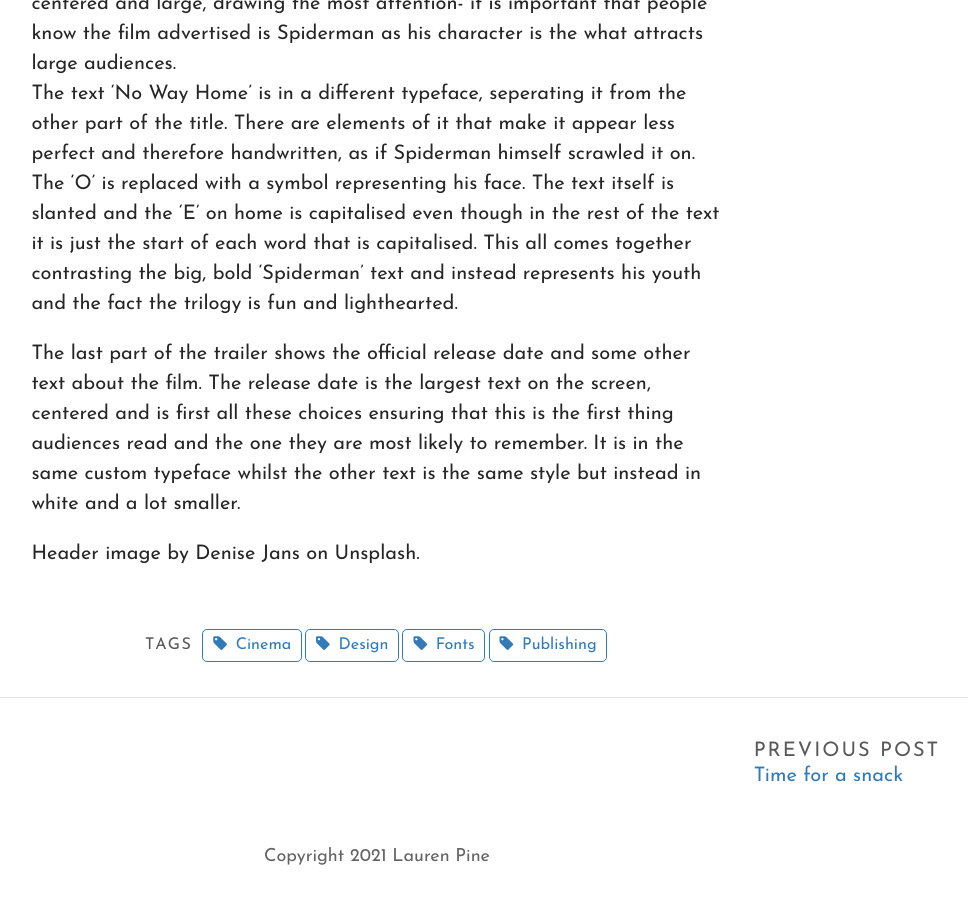
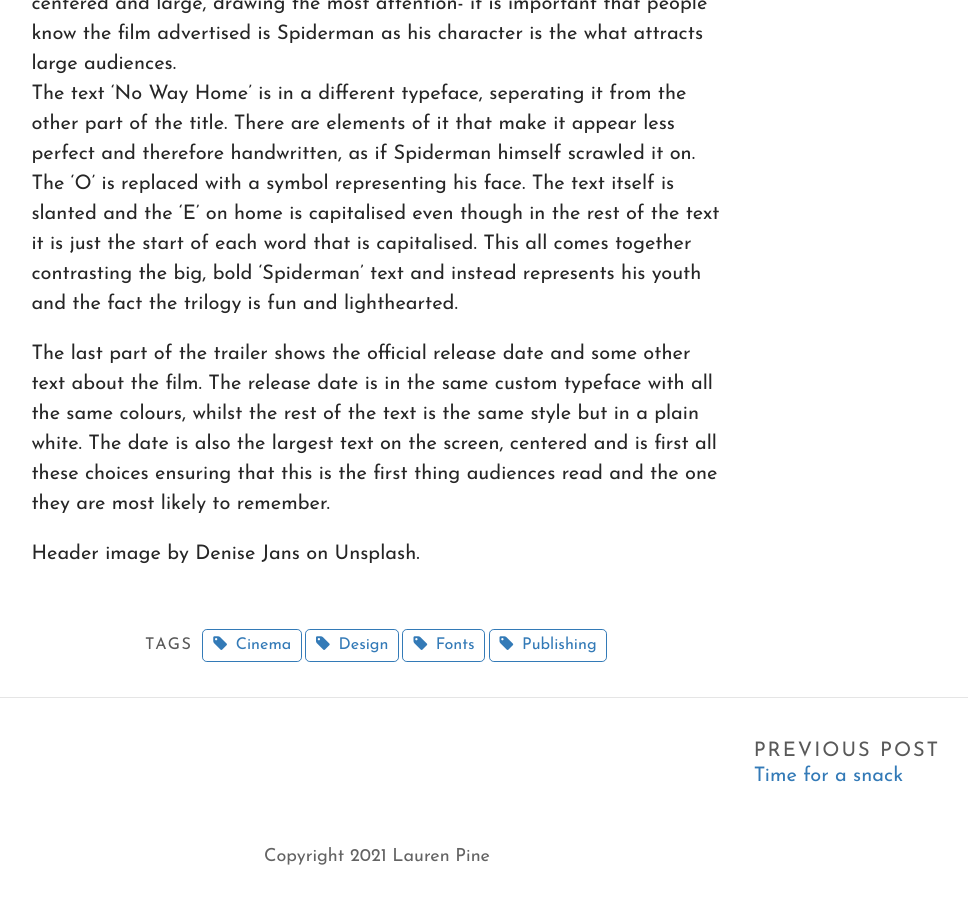
Before and after one commit to laurenlouisap/typography, a Jekyll site: the page built from _posts/2021-11-08-you-love-them-or-you-hate-them-its-the-trailers.md, in a window 1280 px wide and 900 px high, scrolled down 3509 px. Shown: the whole window, without its empty margins (263-1231 px from the left). Built offline with Jekyll 4.4.1, drawn with Linux system fonts in a browser that asks for light colours; some web fonts are replaced.

Commit message:
Update Post “2021-11-08-you-love-them-or-you-hate-them-its-the-trailers”

```diff
--- a/_posts/2021-11-08-you-love-them-or-you-hate-them-its-the-trailers.md
+++ b/_posts/2021-11-08-you-love-them-or-you-hate-them-its-the-trailers.md
@@ -51,6 +51,6 @@ Each film in the three Tom Holland Spiderman trilogy uses this typeface but in s
 On the title screen 'Spiderman' is in same typeface as earlier and is centered and large, drawing the most attention- it is important that people know the film advertised is Spiderman as his character is the what attracts large audiences. \
 The text 'No Way Home' is in a different typeface, seperating it from the other part of the title. There are elements of it that make it appear less perfect and therefore handwritten, as if Spiderman himself scrawled it on. The 'O' is replaced with a symbol representing his face. The text itself is slanted and the 'E' on home is capitalised even though in the rest of the text it is just the start of each word that is capitalised. This all comes together contrasting the big, bold 'Spiderman' text and instead represents his youth and the fact the trilogy is fun and lighthearted.
 
-The last part of the trailer shows the official release date and some other text about the film. The release date is the largest text on the screen, centered and is first all these choices ensuring that this is the first thing audiences read and the one they are most likely to remember. It is in the same custom typeface whilst the other text is the same style but instead in white and a lot smaller.
+The last part of the trailer shows the official release date and some other text about the film. The release date is in the same custom typeface with all the same colours, whilst the rest of the text is the same style but in a plain white. The date is also the largest text on the screen, centered and is first all these choices ensuring that this is the first thing audiences read and the one they are most likely to remember.
 
 Header image by Denise Jans on Unsplash.
```
